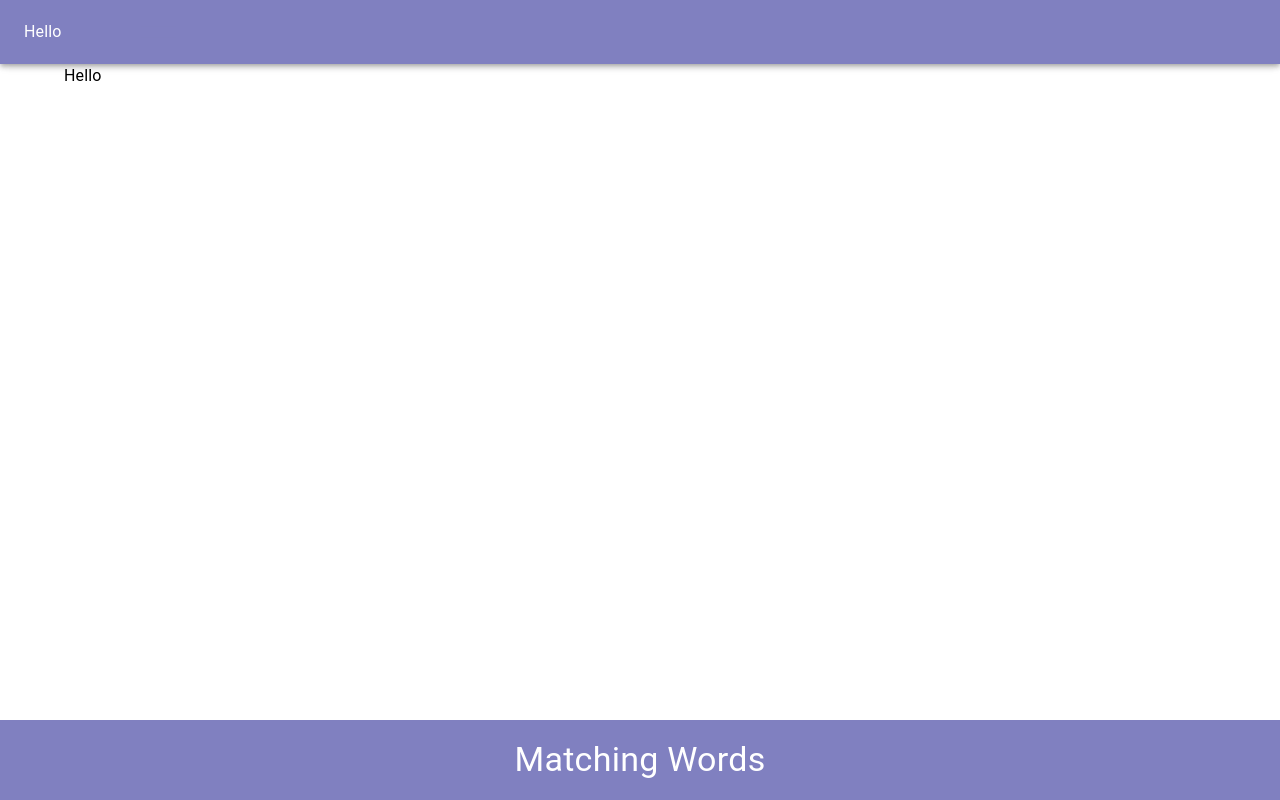
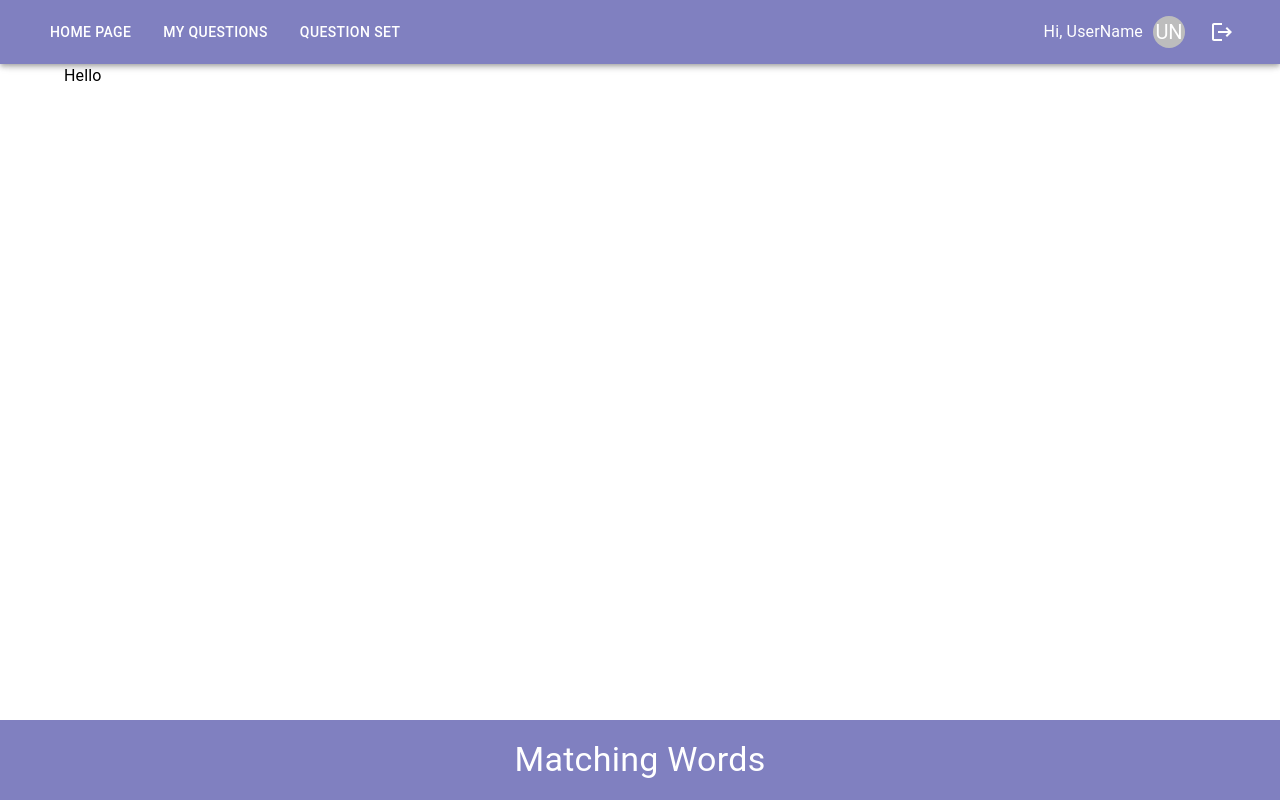
Before and after one commit to ray-qwer/matchword, a React (Create React App) app in the folder matchword_frontend/: page / in a window 1280 px wide. Built offline with nearby package versions, Linux system fonts and the light colour scheme.

Commit message:
header style complete

```diff
--- a/matchword_frontend/src/components/Header.js
+++ b/matchword_frontend/src/components/Header.js
@@ -7,20 +7,33 @@ import Typography from "@mui/material/Typography";
 import Button from "@mui/material/Button";
 import ButtonGroup from "@mui/material/ButtonGroup";
 import { topBarTheme } from "../theme/theme";
+import LogoutIcon from '@mui/icons-material/Logout';
+import Avatar from "@mui/material/Avatar";
 
+const buttonStyle = {color:"white",borderRadius:5,":hover":{backgroundColor:"#5A5AAD"},height:"100%"};
 function Header(props){
     const sx = props.sx;
     return(
-        <Box sx={sx}>
+        <Box sx={[sx,{display:"flex"}]}>
             <ThemeProvider theme={topBarTheme}>
-                <AppBar color="primary" sx={sx}>
+                <AppBar color="primary" sx={[sx]}>
                     <ToolBar>
-                        <Typography>Hello</Typography>
-                        <ButtonGroup>
-                            <Button></Button>
-                            <Button></Button>
-                            <Button></Button>
-                        </ButtonGroup>
+                        <Box sx={{height:"100%",flexGrow:1,mr:0}}>
+                            <Box sx={{marginX:"10px",height:"100%",minWidth:"600px"}}>
+                                <Button variant="Contained" sx={buttonStyle} >Home Page</Button>
+                                <Button variant="Contained" sx={buttonStyle} >My Questions</Button>
+                                <Button variant="Contained" sx={buttonStyle} >Question Set</Button>
+                            </Box>
+                        </Box>
+                        <Box sx={{height:"100%",flexGrow:1,padding:"2px",flexDirection:"row",display:"flex",justifyContent:"right"}}>
+                            <Box sx={{height:"100%",justifyContent:"center",alignItems:"center",display:"flex",paddingX:"5px"}}>
+                                <Typography textAlign="center">Hi, UserName</Typography>
+                            </Box>
+                            <Box sx={{height:"100%",justifyContent:"center",alignItems:"center",display:"flex",paddingX:"5px"}}>
+                                <Avatar sx={{ width: 32, height: 32 }}>UN</Avatar>
+                            </Box>
+                            <Button sx={buttonStyle}><LogoutIcon/></Button>
+                        </Box>
                     </ToolBar>
                 </AppBar>
             </ThemeProvider>
--- a/matchword_frontend/src/theme/theme.js
+++ b/matchword_frontend/src/theme/theme.js
@@ -16,4 +16,12 @@ const footerTheme = createTheme({
         }
     }
 })
-export {topBarTheme, footerTheme};
+
+const buttonTheme = createTheme({
+    palette:{
+        primary:{
+            main:"#FFFFFF",
+        }
+    }
+})
+export {topBarTheme, footerTheme, buttonTheme};
```
Also changed, not shown: 1 other file (tests, documents, lock files or other folders).
